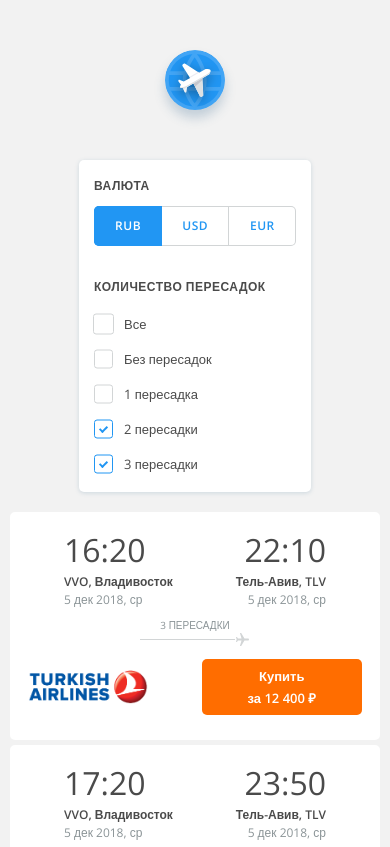
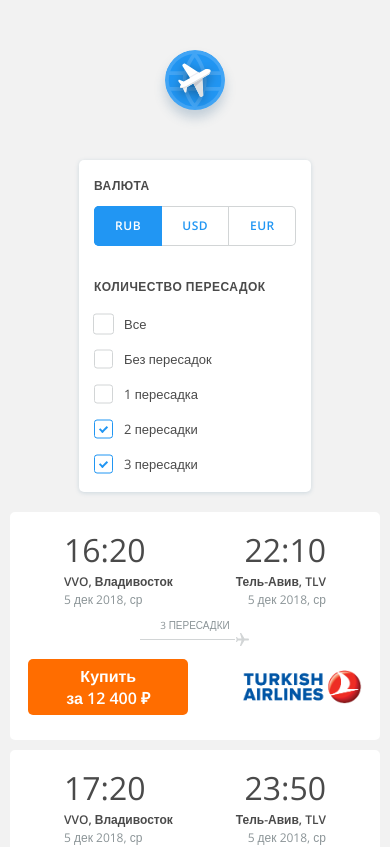
Before and after one commit to coroboX/vue-tickets, a Vue app: page / in a window 390 px wide. Shown: the top 847 px of the page. Built offline with nearby package versions, Linux system fonts and the light colour scheme.

Commit message:
implemented currency controls

```diff
--- a/src/App.vue
+++ b/src/App.vue
@@ -8,10 +8,15 @@
       />
     </header>
     <main class="content">
-      <FilterCard />
+      <FilterCard
+        v-bind:filter="filterState"
+        v-on:currency-changed="handleCurrencyChange($event)"
+      />
 
       <TicketsList
         v-bind:rawTickets="rawTickets"
+        v-bind:currencyRates="rates"
+        v-bind:cur="filterState.currency"
       />
     </main>
   </div>
@@ -31,8 +36,29 @@ export default {
   data() {
     return {
       rawTickets,
+      rates: {
+        RUB: { sym: '₽', val: 1 },
+        USD: { sym: '$', val: 70.73 },
+        EUR: { sym: '€', val: 79.89 },
+      },
+      filterState: {
+        currency: 'RUB',
+        stops: {
+          0: false,
+          1: false,
+          2: false,
+          3: false,
+          all: false,
+        },
+        stopsOnly: 'none',
+      }
     }
   },
+  methods: {
+    handleCurrencyChange(currency){
+      this.filterState.currency = currency;
+    }
+  }
 }
 </script>
 
--- a/src/components/FilterCard.vue
+++ b/src/components/FilterCard.vue
@@ -13,7 +13,9 @@
           <input
             type="radio"
             name="radio"
-            checked="checked"
+            value="RUB"
+            v-model="currency"
+            v-on:change="$emit('currency-changed', currency)"
           >
           <span class="radiomark">Rub</span>
         </label>
@@ -21,6 +23,9 @@
           <input
             type="radio"
             name="radio"
+            value="USD"
+            v-model="currency"
+            v-on:change="$emit('currency-changed', currency)"
           >
           <span class="radiomark">Usd</span>
         </label>
@@ -28,6 +33,9 @@
           <input
             type="radio"
             name="radio"
+            value="EUR"
+            v-model="currency"
+            v-on:change="$emit('currency-changed', currency)"
           >
           <span class="radiomark">Eur</span>
         </label>
@@ -95,6 +103,21 @@
 <script>
 export default {
   name: 'FilterCard',
+  props: ['filter'],
+
+  data() {
+    const {
+      currentCurrency,
+    } = this.filter;
+
+    return {
+      currency: currentCurrency,
+    }
+  },
+
+  mounted () {
+    this.currency = this.filter.currency;
+  },
 }
 </script>
 
--- a/src/components/TicketCard.vue
+++ b/src/components/TicketCard.vue
@@ -9,7 +9,7 @@
           Купить
         </p>
         <p class="button__price">
-          за {{price}} ₽
+          за {{price}}
         </p>
       </button>
     </div>
@@ -49,7 +49,11 @@
 <script>
 export default {
   name: 'TicketCard',
-  props: ['ticket'],
+  props: {
+    ticket: Object,
+    currency: String,
+  },
+
   data() {
     const {
       origin,
@@ -62,7 +66,7 @@ export default {
       arrival_time,
       carrier,
       stops,
-      price,
+      prices,
     } = this.ticket;
 
     return {
@@ -76,9 +80,16 @@ export default {
       arrival_time,
       carrier,
       stops,
-      price,
+      price: prices[this.currency],
+      prices,
+    };
+  },
+
+  watch: {
+    currency (newVal) {
+      this.price = this.prices[newVal];
     }
-  }
+  },
 }
 </script>
 
@@ -228,7 +239,7 @@ export default {
     .ticket {
       width: 95vw;
       min-width: 466px;
-      margin-bottom: 5px;
+      margin-bottom: 10px;
       &__stops {
         top: 100px;
       }
@@ -243,14 +254,13 @@ export default {
       align-items: center;
 
       &__action {
-        flex-direction: row;
+        flex-direction: row-reverse;
         border: none;
         width: 90%;
       }
 
       &__button {
-        margin-left: 20px;
-        font-size: 13px;
+        margin-right: 20px;
       }
 
       &__descriptions {
--- a/src/components/TicketsList.vue
+++ b/src/components/TicketsList.vue
@@ -6,6 +6,7 @@
       v-for="ticket in tickets"
       v-bind:key="ticket.id"
       v-bind:ticket="ticket"
+      v-bind:currency="currency"
     />
   </section>
 </template>
@@ -38,10 +39,16 @@ import {v4 as uuid} from 'uuid';
     return pronounce[stop];
   };
 
-  const formatPrice = priceNumber => {
+  const formatPrice = (priceValue, rates) => {
+    const exchanges = Object.entries(rates);
+    const formattedPrices = {};
+
+    exchanges.forEach(exchange => {
+      const [ currency, { sym, val } ] = exchange;
+      const exPrice = Math.round(priceValue / val);
+      const stringPrice = ('' + exPrice);
+      const stringPriceLength = stringPrice.length;
       let formattedPrice = '';
-    const stringPrice = ('' + priceNumber)
-    const stringPriceLength = stringPrice.length;
 
       for (let i = 1; i <= stringPriceLength; i += 1) {
         formattedPrice = (i % 3 - 1)
@@ -49,10 +56,13 @@ import {v4 as uuid} from 'uuid';
           : stringPrice[stringPriceLength - i] + ' ' + formattedPrice;
       }
 
-    return formattedPrice;
+      formattedPrices[currency] = `${formattedPrice}${sym}`
+    });
+
+    return formattedPrices;
   };
 
-  const formatTicketFields = (ticket, locale) => {
+  const formatTicketFields = (ticket, locale, rates) => {
     const {
       arrival_date,
       departure_date,
@@ -62,7 +72,7 @@ import {v4 as uuid} from 'uuid';
     const formattedArrivalDate = formatDateItl(arrival_date, locale);
     const formattedDepartureDate = formatDateItl(departure_date, locale);
     const formattedStops = formatStopsRu(stops);
-    const formattedPrice = formatPrice(price);
+    const formattedPrice = formatPrice(price, rates);
 
     return {
       ...ticket,
@@ -70,7 +80,7 @@ import {v4 as uuid} from 'uuid';
       arrival_date: formattedArrivalDate,
       departure_date: formattedDepartureDate,
       stops: formattedStops,
-      price: formattedPrice,
+      prices: formattedPrice,
     };
   };
 
@@ -79,25 +89,32 @@ export default {
 
   props: {
     rawTickets: Array,
+    currencyRates: Object,
+    cur: String,
   },
 
   data() {
     const locale = 'ru-ru';
+    const rates = this.currencyRates;
     const tickets = this.rawTickets
-      .map(ticket => formatTicketFields(ticket, locale));
+      .map(ticket => formatTicketFields(ticket, locale, rates));
+    const currency = this.cur;
 
     return {
       tickets,
-    }
+      currency,
+    };
   },
 
   components: {
     TicketCard,
   },
 
-  created() {
-
+  watch: {
+    cur(newVal) {
+      this.currency = newVal;
     }
+  },
 }
 </script>
 
```
Lines whose indentation alone changed are shown as unchanged.
